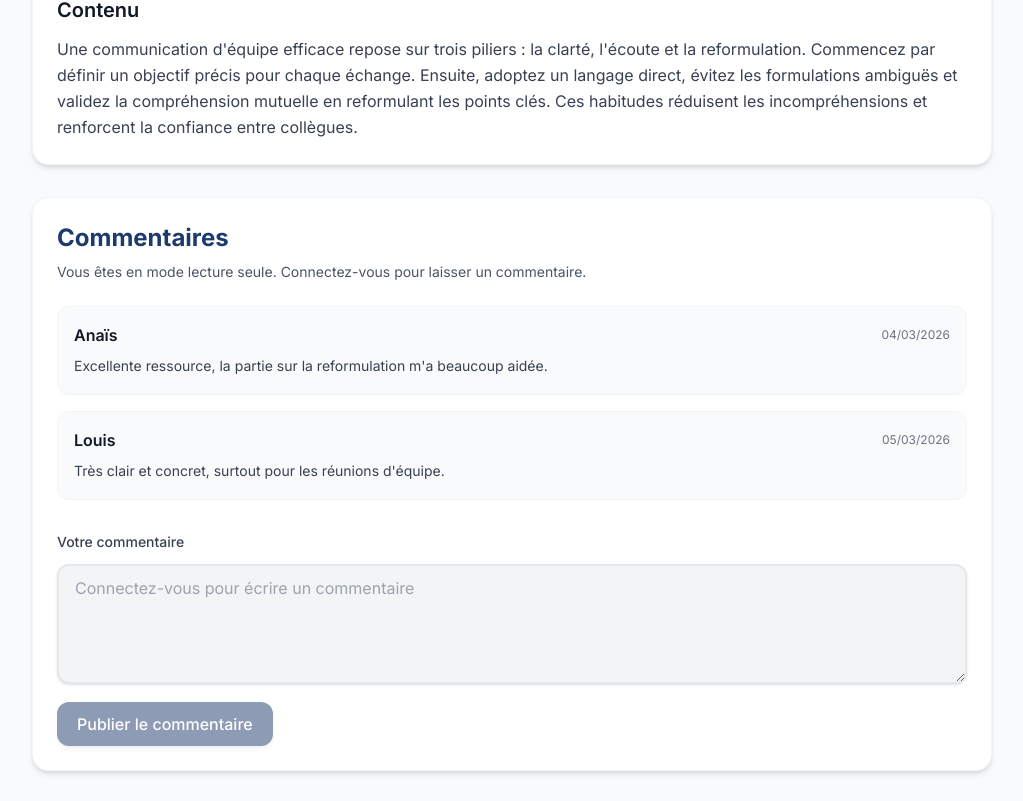
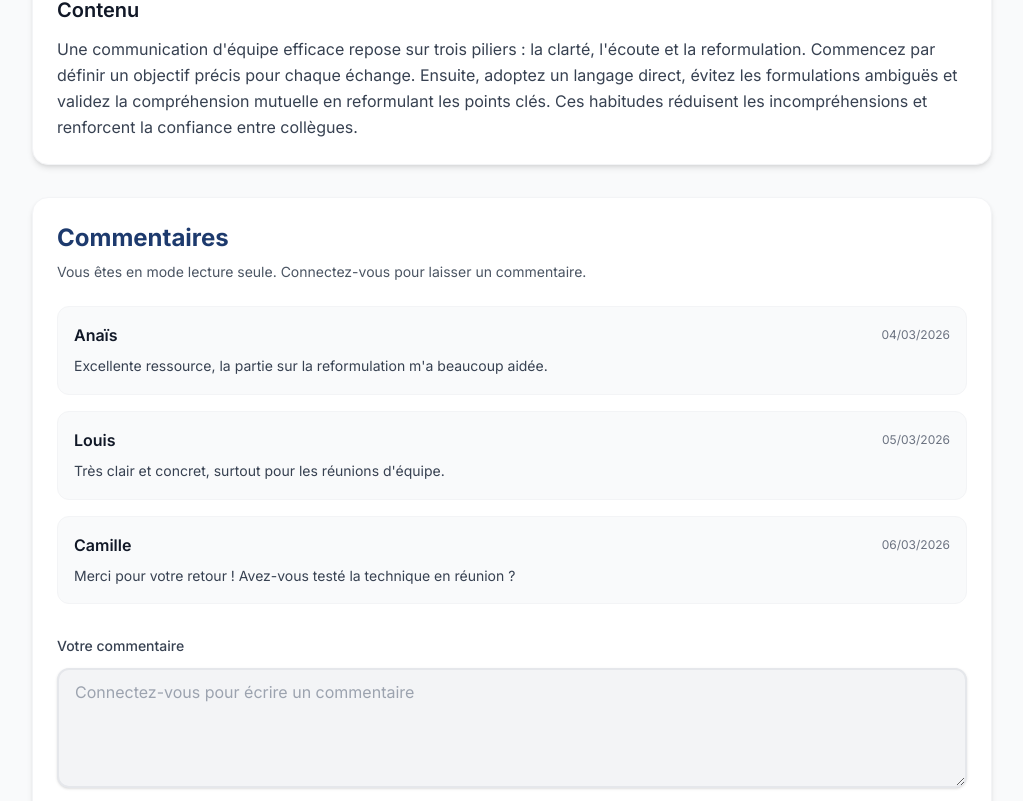
Before and after one commit to cesi-2025/grp2-ressources-relationnelles, a Next.js app in the folder apps/web/: page /ressources/1 in a window 1280 px wide. Shown: the part 417-1218 px from the top of the page, without its empty margins (128-1151 px from the left). Built offline with nearby package versions, Linux system fonts and the light colour scheme.

Commit message:
feat(web): add threaded comments and moderation status in resources data

```diff
--- a/apps/web/src/data/resources.ts
+++ b/apps/web/src/data/resources.ts
@@ -17,6 +17,8 @@ export interface ResourceComment {
   author: string;
   message: string;
   createdAt: string;
+  parentId: number | null;
+  status: "approved" | "pending";
 }
 
 export const RESOURCES: ResourceItem[] = [
@@ -185,6 +187,8 @@ export const RESOURCE_COMMENTS: ResourceComment[] = [
     author: "Anaïs",
     message: "Excellente ressource, la partie sur la reformulation m'a beaucoup aidée.",
     createdAt: "2026-03-04",
+    parentId: null,
+    status: "approved",
   },
   {
     id: 2,
@@ -192,6 +196,17 @@ export const RESOURCE_COMMENTS: ResourceComment[] = [
     author: "Louis",
     message: "Très clair et concret, surtout pour les réunions d'équipe.",
     createdAt: "2026-03-05",
+    parentId: null,
+    status: "approved",
+  },
+  {
+    id: 5,
+    resourceId: 1,
+    author: "Camille",
+    message: "Merci pour votre retour ! Avez-vous testé la technique en réunion ?",
+    createdAt: "2026-03-06",
+    parentId: 2,
+    status: "approved",
   },
   {
     id: 3,
@@ -199,6 +214,8 @@ export const RESOURCE_COMMENTS: ResourceComment[] = [
     author: "Mina",
     message: "La vidéo est courte mais très utile pour comprendre l'empathie au quotidien.",
     createdAt: "2026-02-23",
+    parentId: null,
+    status: "approved",
   },
   {
     id: 4,
@@ -206,6 +223,17 @@ export const RESOURCE_COMMENTS: ResourceComment[] = [
     author: "Yanis",
     message: "Les templates de réunion sont super pratiques pour les associations.",
     createdAt: "2026-02-12",
+    parentId: null,
+    status: "approved",
+  },
+  {
+    id: 6,
+    resourceId: 6,
+    author: "NouveauCitoyen",
+    message: "Je propose une variante basée sur un tableau Kanban collaboratif.",
+    createdAt: "2026-03-09",
+    parentId: null,
+    status: "pending",
   },
 ];
 
```
